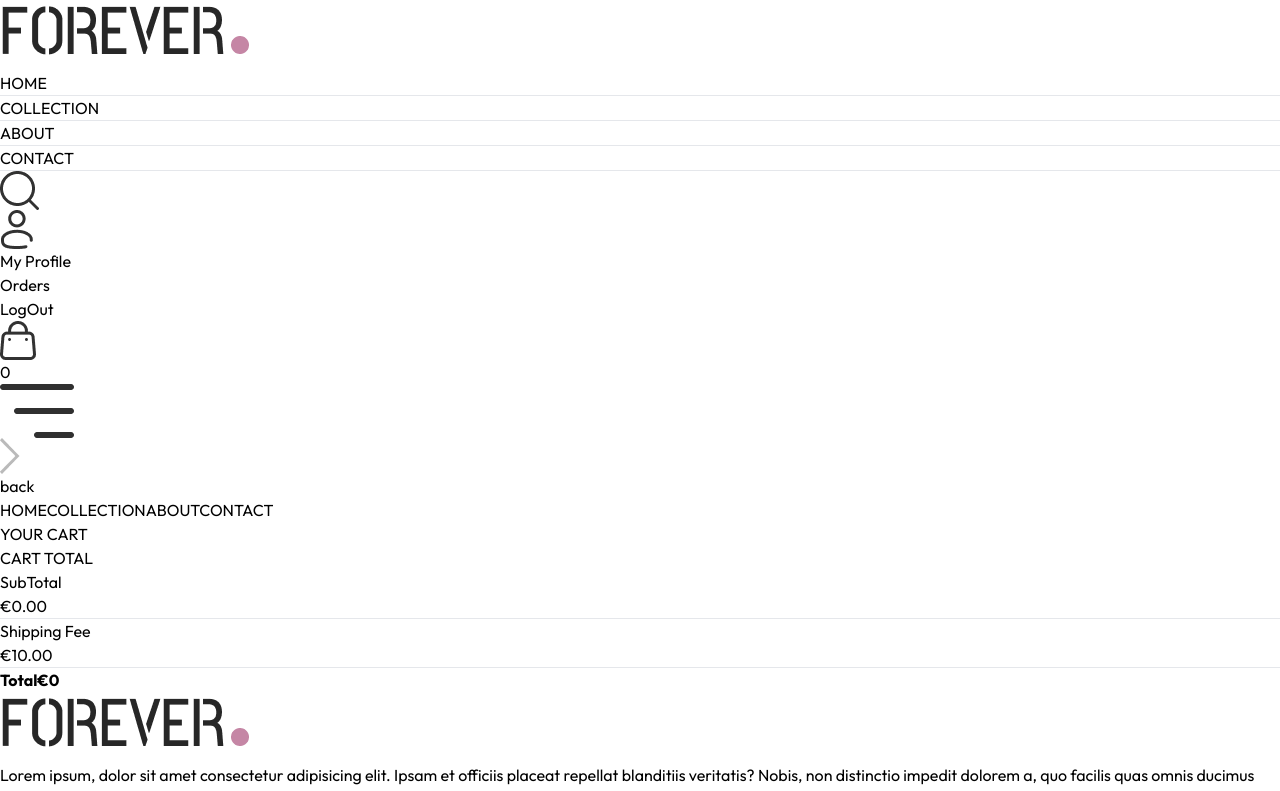
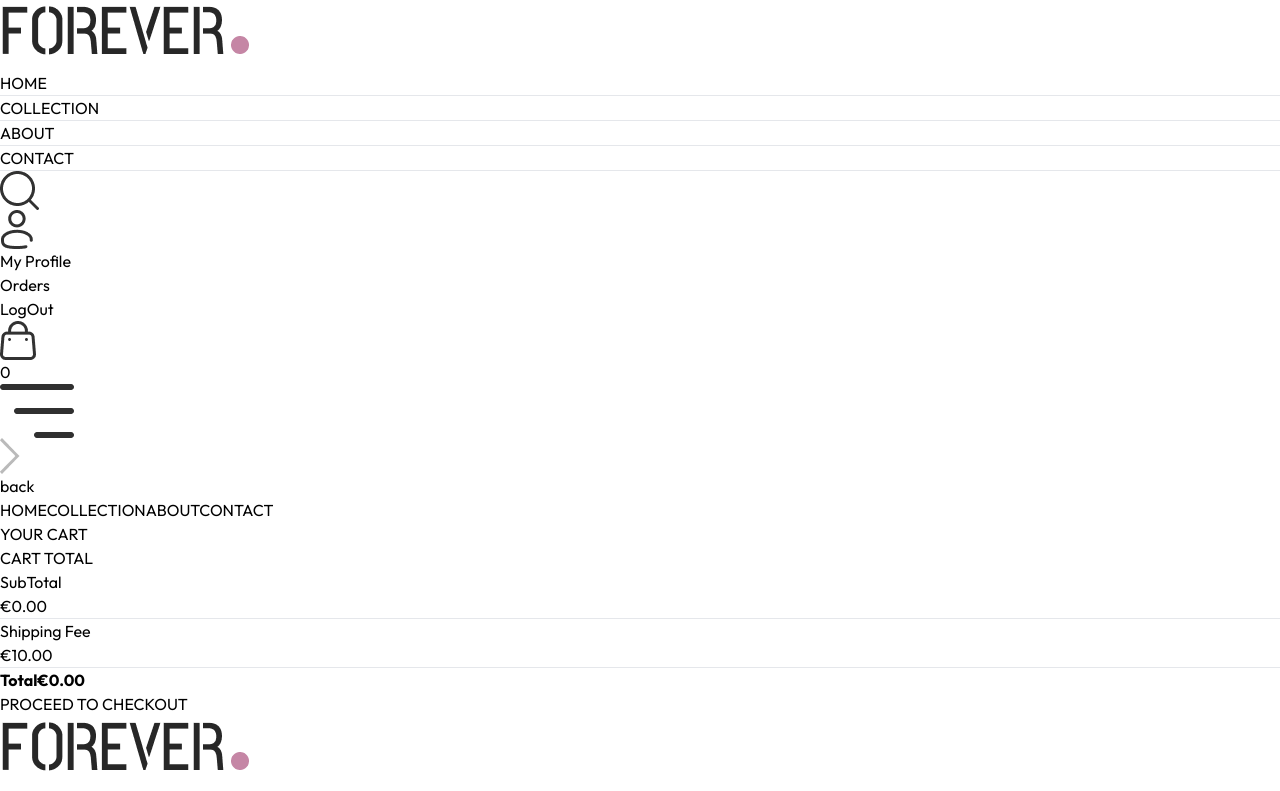
Before and after one commit to 123superhanan/forever-ecommerce, a React (Vite) app: page /cart in a window 1280 px wide. Shown: the top 791 px of the page. Built offline with nearby package versions, Linux system fonts and the light colour scheme.

Commit message:
checkout and payment components

```diff
--- a/src/Components/cartTotal.jsx
+++ b/src/Components/cartTotal.jsx
@@ -18,17 +18,17 @@ const cartTotal = () => {
             <div className='flex flex-col gap-2 mt-2 text-sm'>
                 <div className='flex justify-between'>
                     <p>SubTotal</p>
-                    <p>{currency}{getCartAmount()}.00</p>
+                    <p className='text-green-500'>{currency}{getCartAmount()}.00</p>
                 </div>
                 <hr />
                 <div className='flex justify-between'>
                     <p>Shipping Fee</p>
-                    <p>{currency}{delivery_fee}.00</p>
+                    <p className='text-orange-400'>{currency}{delivery_fee}.00</p>
                 </div>
                 <hr />
                 <div className='flex justify-between'>
                     <b>Total</b>
-                    <b className='text-red-600'>{currency}{getCartAmount() === 0 ? 0 : getCartAmount() + delivery_fee}</b>
+                    <b className='text-red-600'>{currency}{getCartAmount() === 0 ? 0 : getCartAmount() + delivery_fee}.00</b>
                 </div>
             </div>
         </div>
--- a/src/Context/ShopContext.jsx
+++ b/src/Context/ShopContext.jsx
@@ -1,6 +1,7 @@
 import { createContext, useState } from "react";
 import { products } from "../assets/frontend_assets/assets";
 import { toast } from "react-toastify";
+import { useNavigate } from "react-router-dom";
 
 // Create the shop context
 export const shopContext = createContext();
@@ -16,6 +17,11 @@ const ShopContextProvider = (props) => {
   const [search, setSearch] = useState('');
   const [showSearch, setShowSearch] = useState(false);
   const [cartItem, setCartItem] = useState({});
+
+  //navigation
+  const navigate = useNavigate()
+
+
 
   // Add item to cart
   const addtoCart = async (itemId, size) => {
@@ -100,7 +106,8 @@ const ShopContextProvider = (props) => {
     addtoCart,
     getCartCount,
     updateQuantity,
-    getCartAmount
+    getCartAmount,
+    navigate
   };
 
   return (
--- a/src/Pages/Cart.jsx
+++ b/src/Pages/Cart.jsx
@@ -7,7 +7,7 @@ import CartTotal from '../Components/CartTotal';
 
 const Cart = () => {
 
-  const {products, currency, cartItem, updateQuantity} = useContext(shopContext);
+  const {products, currency, cartItem, updateQuantity, navigate} = useContext(shopContext);
   const [cartData, setCartData] = useState([]);
 
   useEffect (() => {
@@ -69,7 +69,10 @@ const Cart = () => {
         <div className='flex justify-end my-20'>
               <div className='w-full sm:w-[450px]'>
                   <CartTotal />
-              </div>
+                  <div className='w-full text-end'>
+                  <button onClick={() => navigate('/placeOrder')} className='bg-black text-white text-sm my-8 px-8 py-3 active:bg-green-600'>PROCEED TO CHECKOUT</button>
+                  </div>
+            </div>
         </div>
 
 
--- a/src/Pages/PlaceOrder.jsx
+++ b/src/Pages/PlaceOrder.jsx
@@ -1,10 +1,20 @@
 import React from 'react'
 
 const PlaceOrder = () => {
+
+
   return (
-    <div>
+
+    <>
+  <div className='flex flex-col sm:flex-row justify-between gap-4 pt-5 sm:pt-14 min-h-[80vh] border-t'>
+    {/* --------- left side --------- */}
+    <div className='flex flex-col gap-4 sm:max-w-[480px]'>
 
     </div>
+  </div>
+
+
+    </>
   )
 }
 
```
